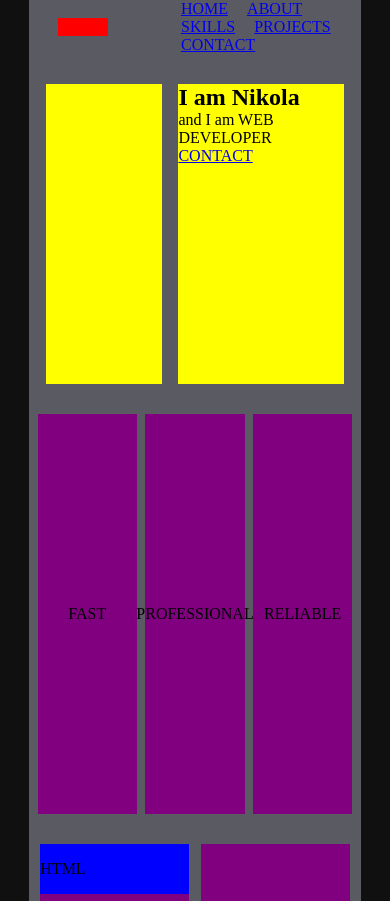
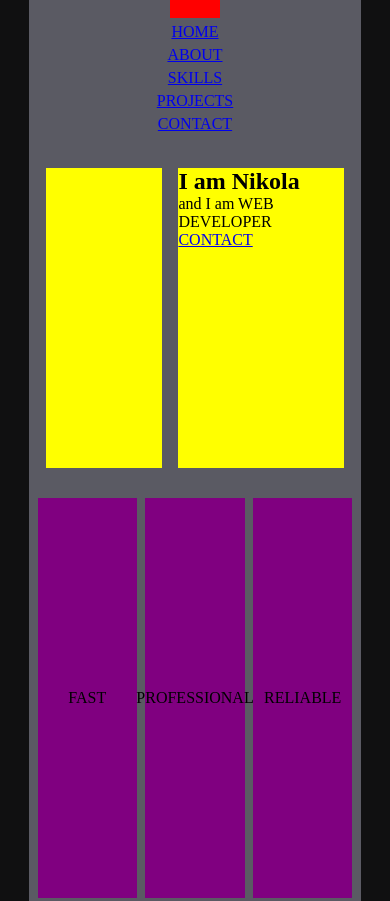
Before and after one commit to Nikola-Kosta/portfolio-nikola-kostadinovic, a plain HTML site: page index.html in a window 390 px wide. Shown: the top 901 px of the page. Drawn offline with Linux system fonts and the light colour scheme.

Commit message:
add responsive.scss

```diff
--- a/index.html
+++ b/index.html
@@ -10,8 +10,9 @@
         <meta name="language" content="english"/>
         <meta name="description" content="Hello! I am Nikola and I am web developer. I am offering variety of web development services. Check my portfolio!"/>
         <title>Nikola Kostadinović | PORTFOLIO</title>
-        <!-- CSS -->
+        <!-- CSS + RESPONSIVE-->
         <link rel="stylesheet" href="style.css" type="text/css"/>
+        <link rel="stylesheet" href="responsive.css" type="text/css"/>
         <!-- FONT -->
 
         <!-- WEB ICONS -->
--- /dev/null
+++ b/responsive.scss
@@ -0,0 +1,43 @@
+@media screen and (max-width: 1025px){
+
+}
+@media screen and (max-width: 992px){
+
+}
+@media screen and (max-width: 768px){
+    header{
+        flex-direction: column;
+        nav{
+            width: 70%;
+            ul{
+                margin: 0px auto;
+            }
+        };
+    }
+}
+@media screen and (max-width: 600px){
+
+}
+@media screen and (max-width: 480px){
+
+}
+@media screen and (max-width: 414px){
+
+}
+@media screen and (max-width: 411px){
+    header{
+        flex-direction: column;
+        nav {
+            text-align: center;
+            ul{
+            flex-direction: column;
+            margin: 0px auto;
+            li{
+                display: block;
+                margin: 5px 0px;
+            }
+        }
+        }
+    }
+
+}
--- a/style.scss
+++ b/style.scss
@@ -97,3 +97,16 @@ main{
         }
     }
 }
+footer{
+    width: 100%;
+    @include flex;
+    justify-content: space-around;
+    #footer-left{
+        ul{
+            text-align: center;
+            li{
+                display: block;
+            }
+        }
+    }
+}
```
Also changed, not shown: responsive.css (added), style.css, 2 other files.
